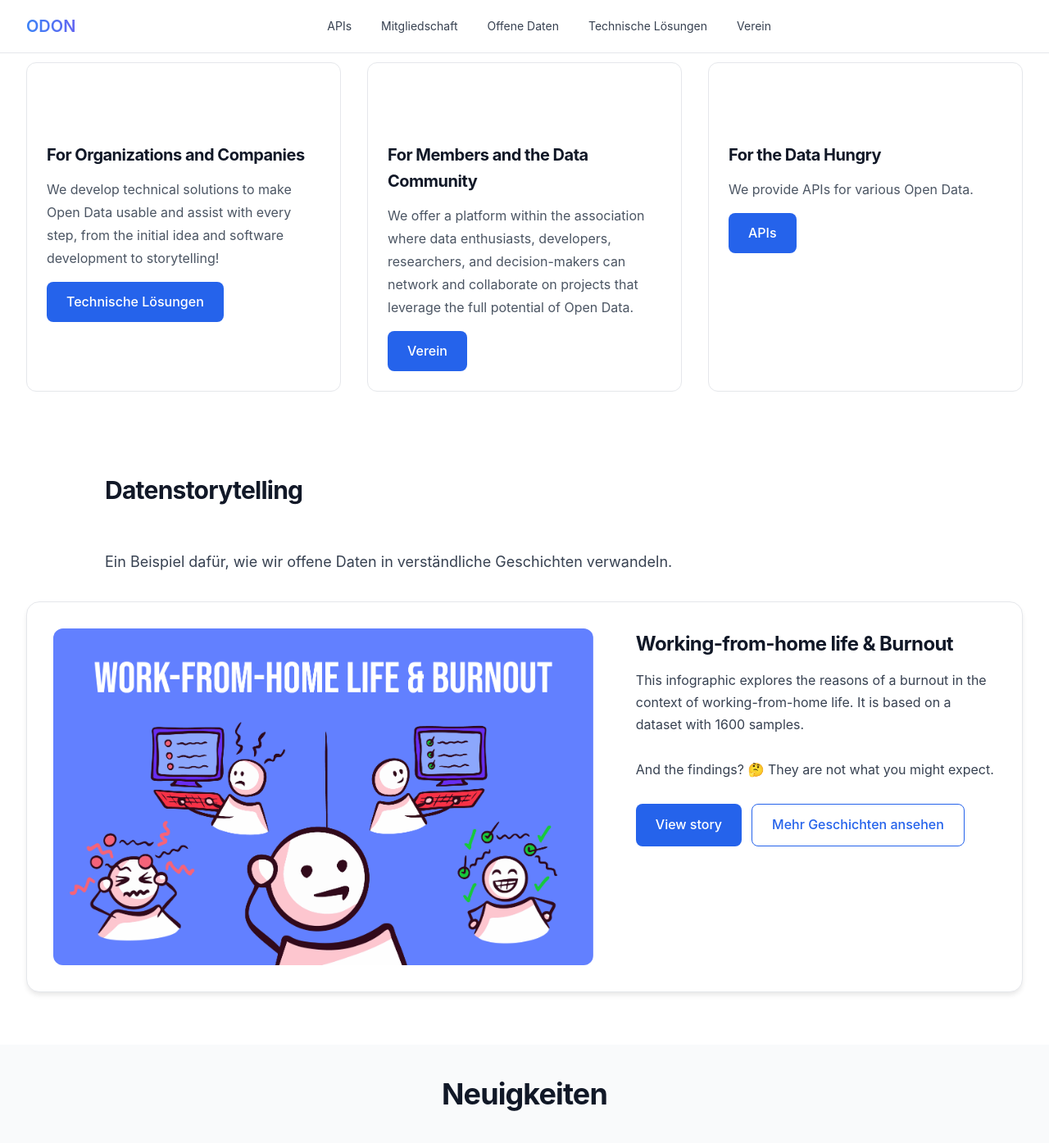
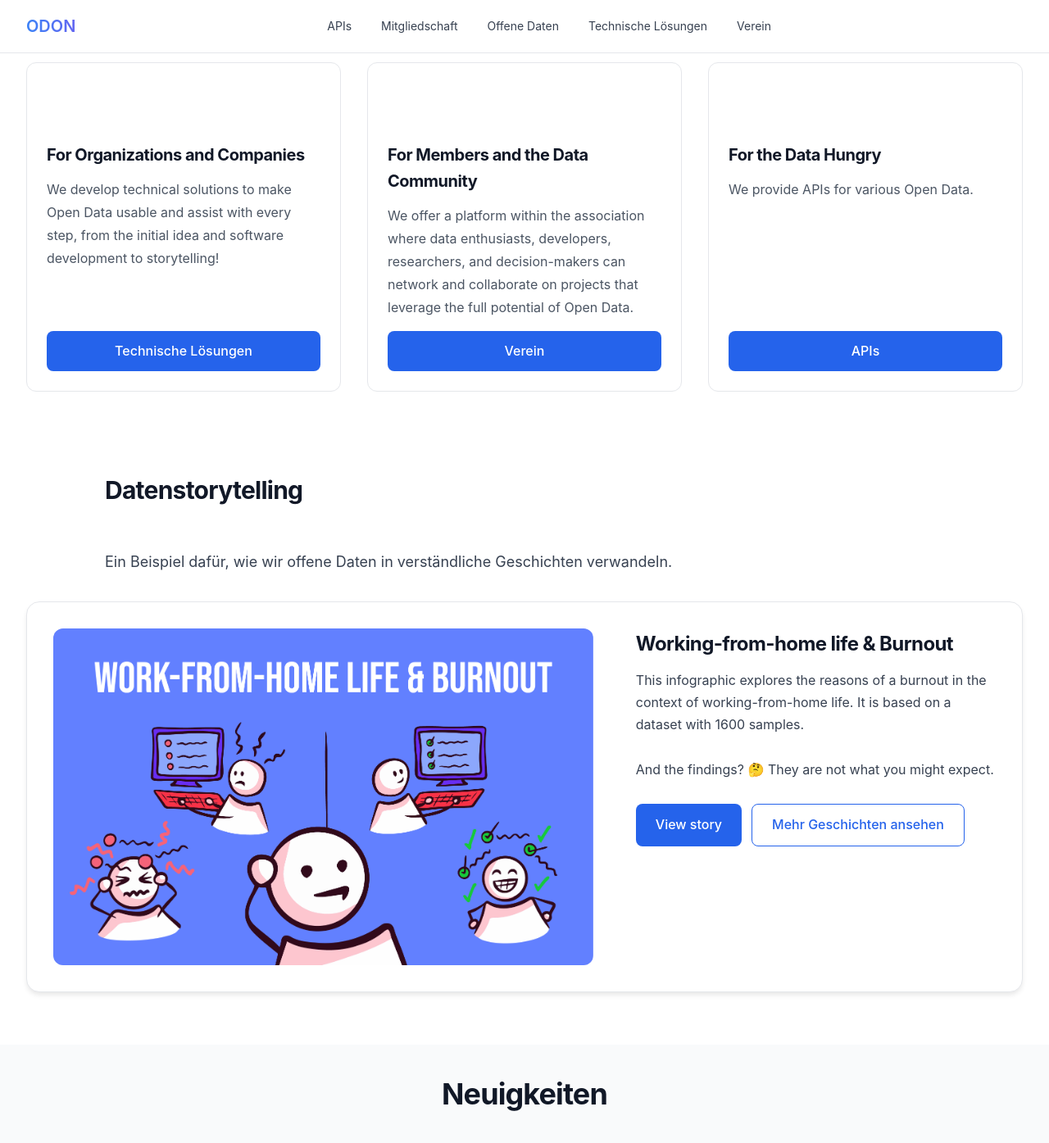
Before and after one commit to verein-odon/verein-odon.github.io, a Jekyll site: the page built from docs/de/index.md, in a window 1280 px wide and 1400 px high, scrolled down 870 px. Shown: the top 1395 px of the window at 82% size. Built offline with Jekyll 4.4.1, drawn with Linux system fonts in a browser that asks for light colours.

Commit message:
Added buttons to 'What We do' section on the landing page

```diff
--- a/docs/assets/main.scss
+++ b/docs/assets/main.scss
@@ -581,10 +581,16 @@ a.btn-primary, a.btn-primary:hover {
 }
 
 .card {
+  display: flex;
+  flex-direction: column;
   padding: 1.5rem;
   border-radius: 0.75rem;
   border: 1px solid var(--color-gray-200);
   transition: all 0.3s;
+}
+
+.card .btn {
+  margin-top: auto;
 }
 
 .card:hover {
```
